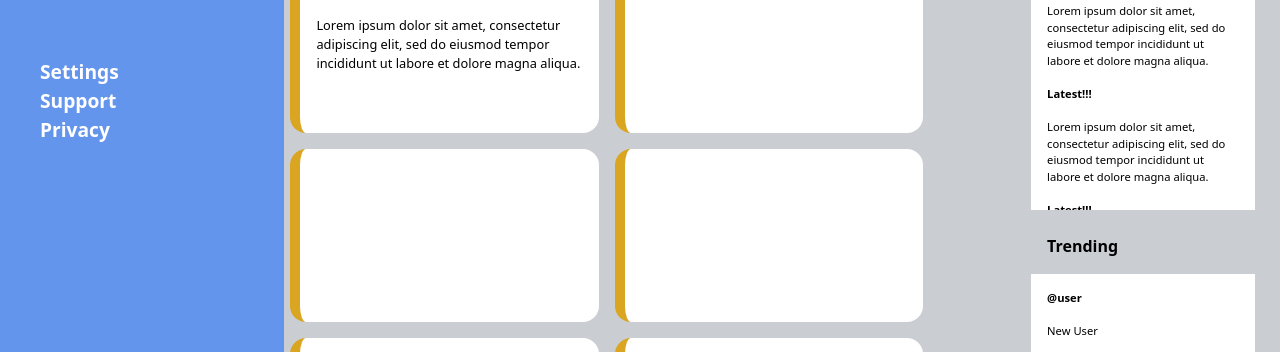
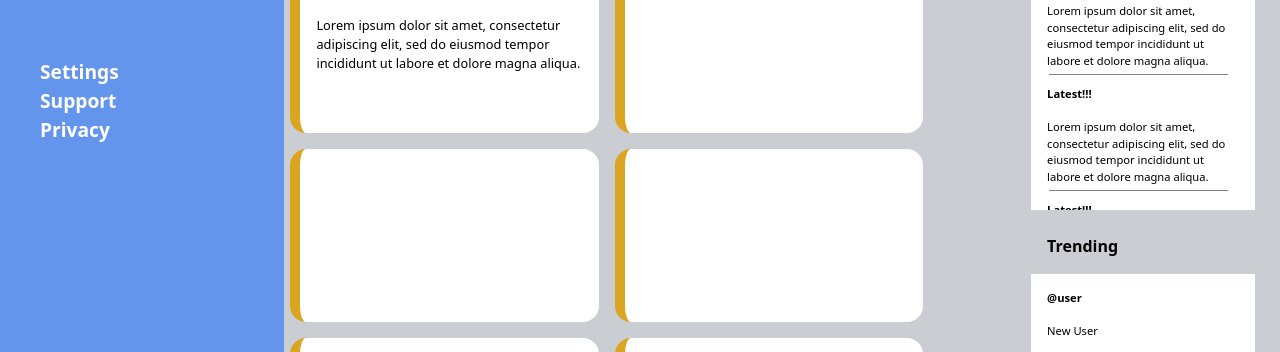
Before and after one commit to TheDodoDev/odin-admin-dashboard, a website built with Vite: page index.html in a window 1280 px wide. Shown: the part 262-614 px from the top of the page. Built offline with nearby package versions, Linux system fonts and the light colour scheme.

```diff
--- a/src/style.css
+++ b/src/style.css
@@ -132,9 +132,25 @@
   overflow: auto;
 }
 
+.main-content__social__announcements__cards__card {
+  position: relative;
+}
+
+.main-content__social__announcements__cards__card::before {
+  content: '';
+  position: absolute;
+  bottom: 0; /* Position at the bottom */
+  left: 10%;
+  width: 80%; /* Partial width */
+  height: 1px;
+  background-color: gray;
+  margin: -5px;
+}
+
 .main-content__social__announcements__cards p,
 .main-content__social__trending__cards p{
   margin-bottom: 0px;
+  gap: 0px;
 }
 
 
```
Also changed, not shown: assets/account-group.svg (added), assets/bell-ring-outline.svg (added), assets/card-account-details-outline.svg (added), assets/chat-question.svg (added), assets/clock-time-four.svg (added), assets/cog.svg (added), assets/eye-plus-outline.svg (added), assets/home.svg (added), assets/list-box.svg (added), assets/magnify.svg (added), assets/message-reply.svg (added), assets/shield-check.svg (added), assets/source-branch.svg (added), assets/star-plus-outline.svg (added), 1 more files.
